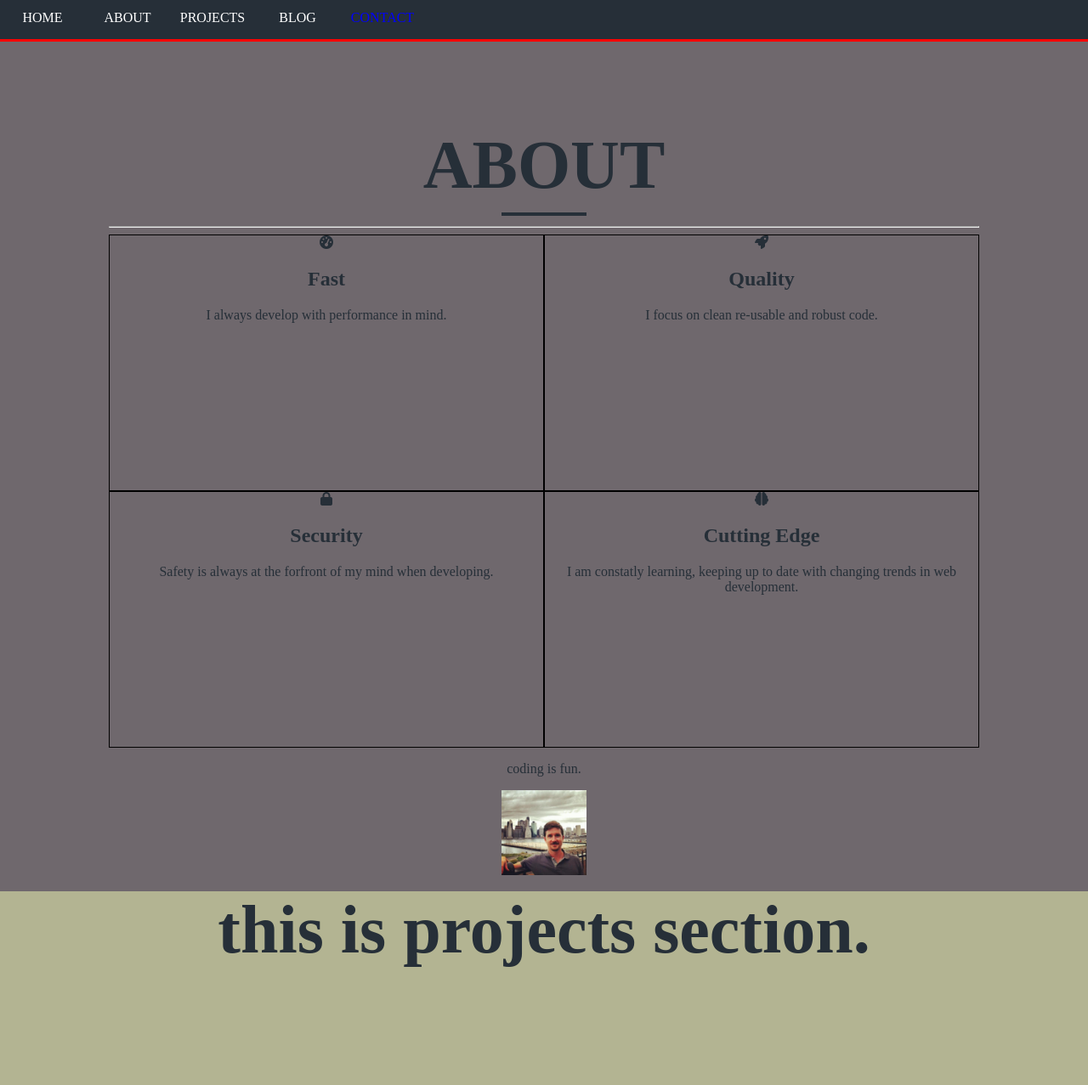
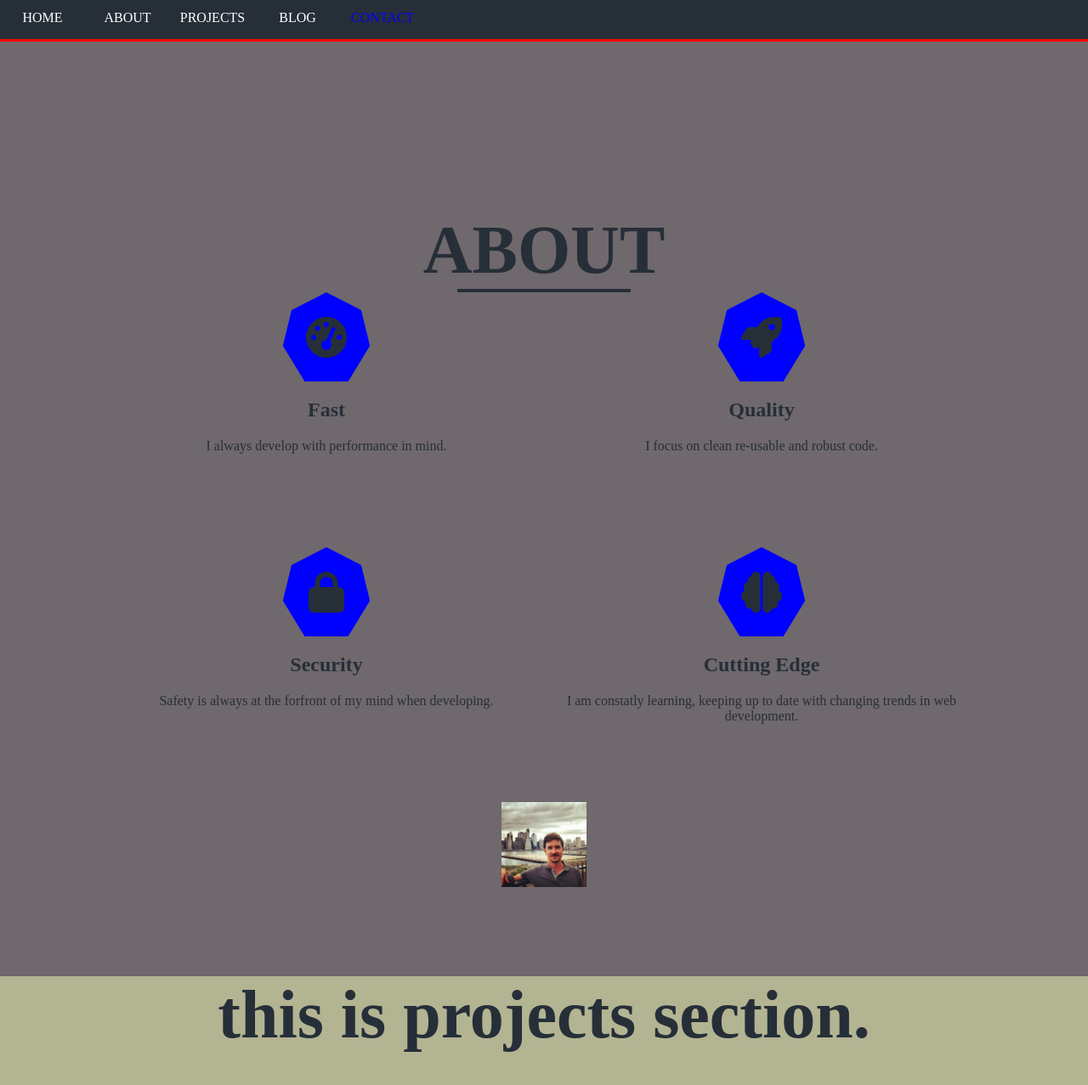
Before and after one commit to nptravis/nptravis.github.io, a Jekyll site: the page built from index.html, in a window 1280 px wide, cut to the strip 904-2741 px from the top of the page. Shown: the top 1277 px of the strip at 85% size. Built offline with Jekyll 4.4.1, drawn with Linux system fonts in a browser that asks for light colours; nearby versions of some CDN libraries.

Commit message:
taking a break

```diff
--- a/_sass/main.scss
+++ b/_sass/main.scss
@@ -49,6 +49,7 @@ nav {
 .fixed {
 	position: fixed;
 	top: 0;
+	z-index: 1;
 }
 
 div.flex {
@@ -57,9 +58,8 @@ div.flex {
 
 	div.flex-quad {
 		flex: 1 1 49%;
-		min-width: 300px;
 		min-height: 300px;
-		border: 1px solid black;
+		position: relative;
 	}
 }
 
@@ -84,7 +84,7 @@ section {
 
 	&#about {
 		background-color: $color5;
-		padding-top: 100px;
+		padding-top: 200px;
 	}
 
 	&#projects {
@@ -107,6 +107,10 @@ button.big-button {
 	font-size: 2em;
 	width: 25vw;
 	height: 5vh;
+}
+
+i {
+	flex: 1;
 }
 
 i#first-icon {
@@ -134,9 +138,33 @@ i#fourth-icon {
 	margin-left: -2000px;
 }
 
+.slide-in-right {
+	margin-left: 2000px;
+}
+
 .header-bar {
 	height: 4px;
 	background-color: $black;
-	width: 100px;
-	display: inline-block;
+	width: 20%;
 }
+
+div.icon-container {
+	display: flex;
+	align-items: center;
+	z-index: 0;
+	overflow: visible;
+	clip-path: polygon(
+		50% 0%,
+		90% 20%,
+		100% 60%,
+		75% 100%,
+		25% 100%,
+		0% 60%,
+		10% 20%
+	);
+
+	text-align: center;
+	background-color: blue;
+	width: 20%;
+	height: 35%;
+}
--- a/assets/js/index.js
+++ b/assets/js/index.js
@@ -16,6 +16,7 @@ $(document).ready(function() {
 
 		if (pos < navPos && lastPos > pos) {
 			$("nav").removeClass("fixed");
+			// flyOut();
 		}
 
 		if (pos > $("#home").offset().top) {
@@ -38,7 +39,6 @@ $(document).ready(function() {
 			$("#about").css({
 				marginTop: 0
 			});
-			flyOut();
 		}
 
 		if (pos > $("#projects").offset().top) {
@@ -123,9 +123,15 @@ $(document).ready(function() {
 		console.log("flying in!");
 		$(".slide-in-left").animate(
 			{
-				marginLeft: "0px"
+				marginLeft: "40%"
 			},
-			500
+			700
+		);
+		$(".slide-in-right").animate(
+			{
+				marginLeft: "40%"
+			},
+			700
 		);
 		$("#first-icon").animate(
 			{
--- a/index.html
+++ b/index.html
@@ -29,28 +29,32 @@ title: Home
 
 						</h1>
 						<div class="header-bar slide-in-left"></div>
-						<hr/>
 						<div class='flex'>
 							<div class='flex-quad'>
-								<i id="first-icon" class="fas fa-tachometer-alt"></i>
+								<div class="icon-container slide-in-left">
+									<i id="first-icon" class="fa-3x fas fa-tachometer-alt"></i>
+								</div>
 								<h2 class="fade-in-text">Fast</h2>
 								<p class="fade-in-text">I always develop with performance in mind.</p>
 							</div>
 							<div class='flex-quad'>
-								<i id="second-icon" class="fas fa-rocket"></i>
+								<div class="icon-container slide-in-right">
+									<i id="second-icon" class=" fa-3x fas fa-rocket"></i>
+								</div>
 								<h2 class="fade-in-text">Quality</h2>
 								<p class="fade-in-text">I focus on clean re-usable and robust code.</p>
 							</div>
-							<div class='flex-quad'><i id="third-icon" class="fas fa-lock"></i>
+							<div class='flex-quad'>
+								<div class="icon-container slide-in-left"><i id="third-icon" class="fa-3x fas fa-lock"></i></div>
 								<h2 class="fade-in-text">Security</h2>
 								<p class="fade-in-text">Safety is always at the forfront of my mind when developing.</p>
 							</div>
-							<div class='flex-quad'><i id="fourth-icon" class="fas fa-brain"></i>
+							<div class='flex-quad'><div class="icon-container slide-in-right"><i id="fourth-icon" class="fa-3x fas fa-brain"></i></div>
 									<h2 class="fade-in-text">Cutting Edge</h2>
 								<p class="fade-in-text">I am constatly learning, keeping up to date with changing trends in web development.</p>
 							</div>
 						</div>
-						<p>coding is fun. </p>
+
 						<img id="myPicture" src="assets/images/me.jpeg"/>
 
 					</div>
```
Also changed, not shown: 4 other files.
